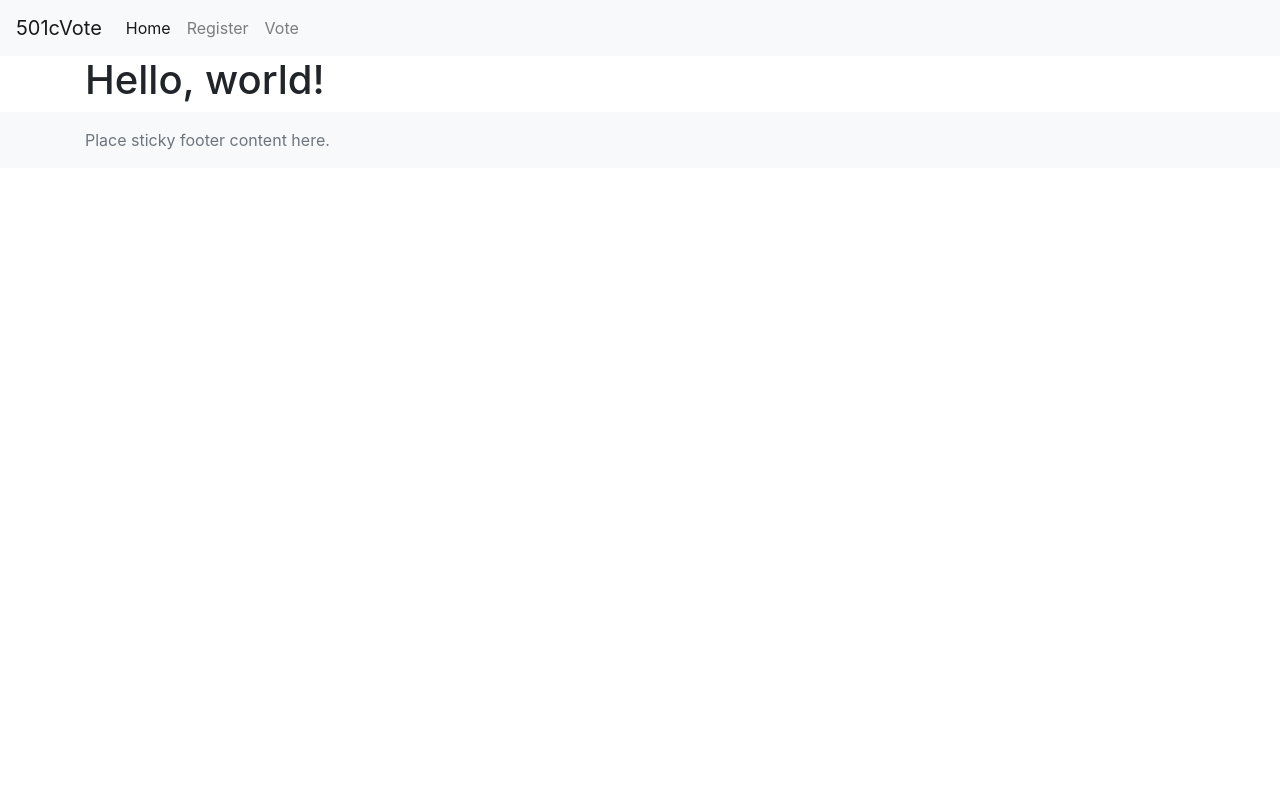
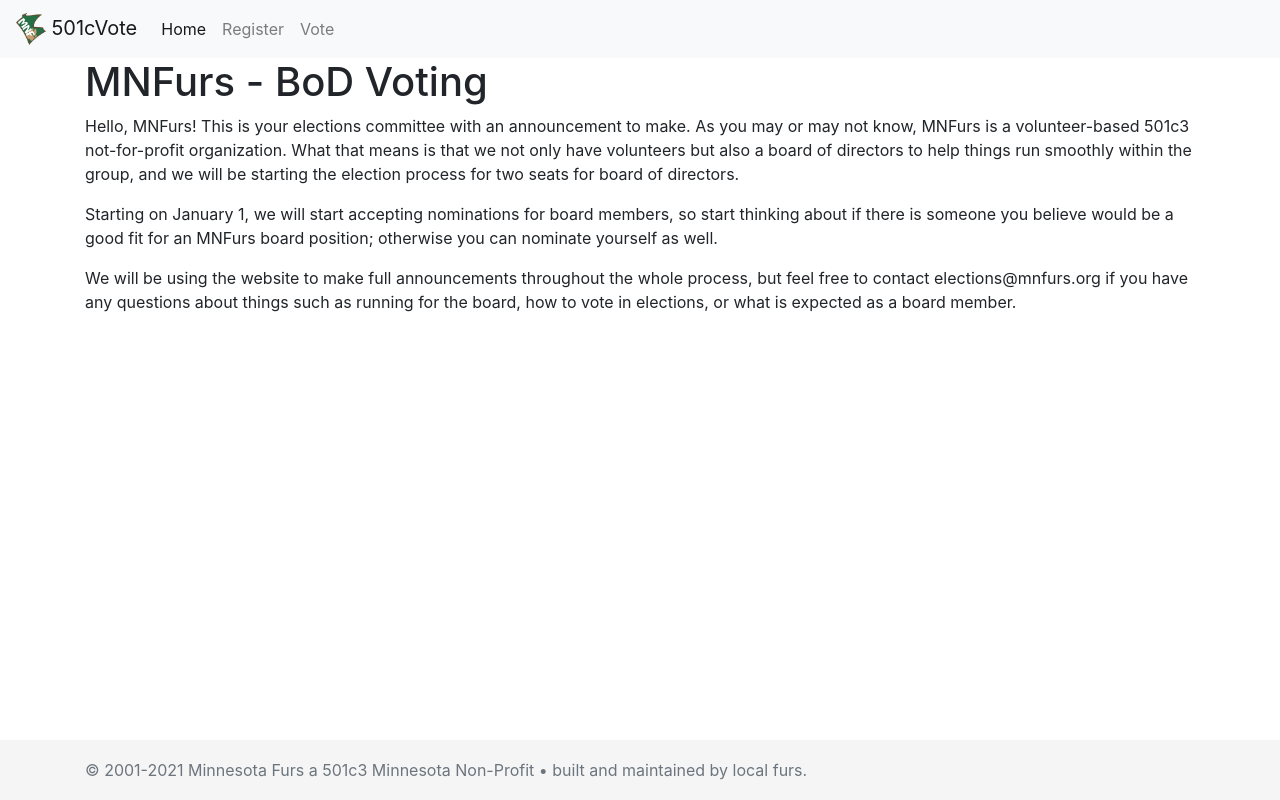
Before and after one commit to drraccoony/501cVote, a PHP site: page / in a window 1280 px wide. Run offline with PHP 8.4, Linux system fonts and the light colour scheme.

Commit message:
Basic page structure

```diff
--- a/css/501cVote.css
+++ b/css/501cVote.css
@@ -0,0 +1,11 @@
+body {
+    margin-bottom: 60px; /* Margin bottom by footer height */
+  }
+  .footer {
+    position: absolute;
+    bottom: 0;
+    width: 100%;
+    height: 60px; /* Set the fixed height of the footer here */
+    line-height: 60px; /* Vertically center the text there */
+    background-color: #f5f5f5;
+  }
--- a/includes/nav.php
+++ b/includes/nav.php
@@ -1,5 +1,6 @@
 <nav class="navbar navbar-expand-lg navbar-light bg-light">
-  <a class="navbar-brand" href="#">501cVote</a>
+  <a class="navbar-brand" href="#"><img src="img/brand.png" alt="" height="32" class="d-inline-block align-top">
+  501cVote</a>
   <button class="navbar-toggler" type="button" data-toggle="collapse" data-target="#navbarNav" aria-controls="navbarNav" aria-expanded="false" aria-label="Toggle navigation">
     <span class="navbar-toggler-icon"></span>
   </button>
--- a/index.php
+++ b/index.php
@@ -8,6 +8,7 @@
 
     <!-- Bootstrap CSS -->
     <link rel="stylesheet" href="https://cdn.jsdelivr.net/npm/bootstrap@4.6.0/dist/css/bootstrap.min.css" integrity="sha384-B0vP5xmATw1+K9KRQjQERJvTumQW0nPEzvF6L/Z6nronJ3oUOFUFpCjEUQouq2+l" crossorigin="anonymous">
+    <link rel="stylesheet" href="css/501cVote.css">
 
     <title>Hello, world!</title>
 </head>
@@ -17,16 +18,17 @@
     <?php include 'includes/nav.php'; ?>
 
     <div class="container">
-        <h1>Hello, world!</h1>
+        <h1>MNFurs - BoD Voting</h1>
+        <p>Hello, MNFurs!  This is your elections committee with an announcement to make.  As you may or may not know, MNFurs is a volunteer-based 501c3 not-for-profit organization.  What that means is that we not only have volunteers but also a board of directors to help things run smoothly within the group, and we will be starting the election process for two seats for board of directors.</p>
+        <p>Starting on January 1, we will start accepting nominations for board members, so start thinking about if there is someone you believe would be a good fit for an MNFurs board position; otherwise you can nominate yourself as well.</p>
+        <p>We will be using the website to make full announcements throughout the whole process, but feel free to contact elections@mnfurs.org if you have any questions about things such as running for the board, how to vote in elections, or what is expected as a board member.</p>
     </div>
-
-
-    <footer class="footer mt-auto py-3 bg-light">
-        <div class="container">
-            <span class="text-muted">Place sticky footer content here.</span>
-        </div>
+    <footer class="footer">
+      <div class="container">
+        <span class="text-muted">© 2001-2021 Minnesota Furs a 501c3 Minnesota Non-Profit • built and maintained by local furs.
+        </span>
+      </div>
     </footer>
-
 
     <script src="https://code.jquery.com/jquery-3.5.1.slim.min.js" integrity="sha384-DfXdz2htPH0lsSSs5nCTpuj/zy4C+OGpamoFVy38MVBnE+IbbVYUew+OrCXaRkfj" crossorigin="anonymous"></script>
     <script src="https://cdn.jsdelivr.net/npm/bootstrap@4.6.0/dist/js/bootstrap.bundle.min.js" integrity="sha384-Piv4xVNRyMGpqkS2by6br4gNJ7DXjqk09RmUpJ8jgGtD7zP9yug3goQfGII0yAns" crossorigin="anonymous"></script>
```
Also changed, not shown: img/brand.png (added).
